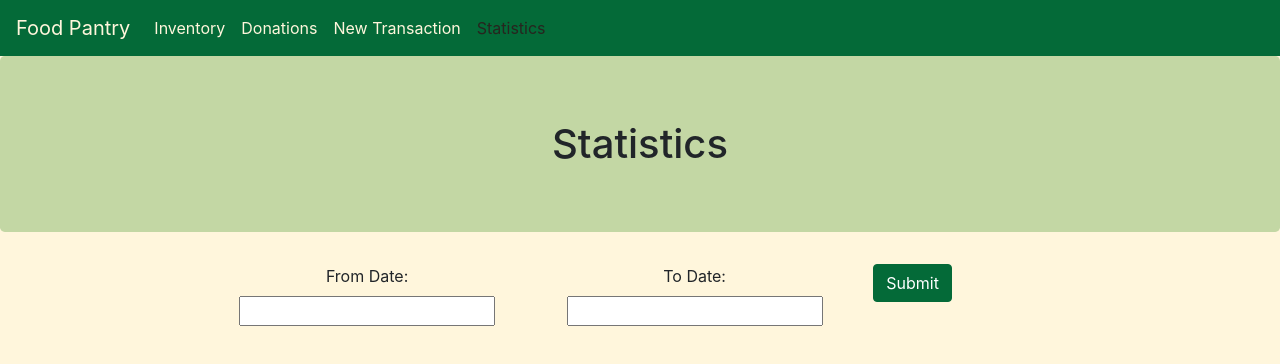
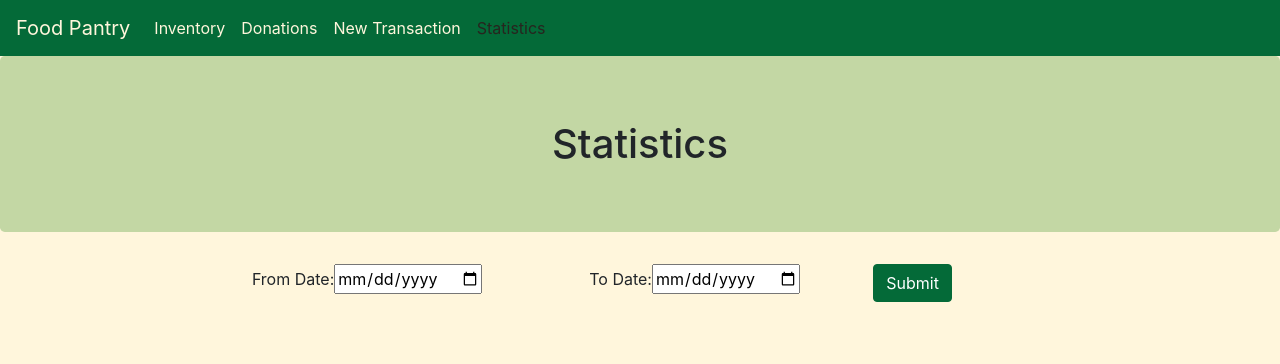
Before and after one commit to spamntaters/foodBankAngular, an Angular app: page /statistics in a window 1280 px wide. Shown: the top 364 px of the page. Built offline with nearby package versions, Linux system fonts and the light colour scheme.

Commit message:
Change to date input

```diff
--- a/src/app/statistics/statistics.component.html
+++ b/src/app/statistics/statistics.component.html
@@ -2,11 +2,11 @@
 <form [formGroup]="dateForm" class="row">
     <div class="col-md-3 offset-md-2 text-center">
         <label>From Date:</label>
-        <input type="text" formControlName="fromDate">
+        <input type="date" formControlName="fromDate">
     </div>
     <div class="col-md-3 text-center">
         <label>To Date:</label>
-        <input type="text" formControlName="toDate">
+        <input type="date" formControlName="toDate">
     </div>
     <div class="col-md-4 text-left">
         <button class="btn btn-primary" (click)="fetchStats()">Submit</button>
```
